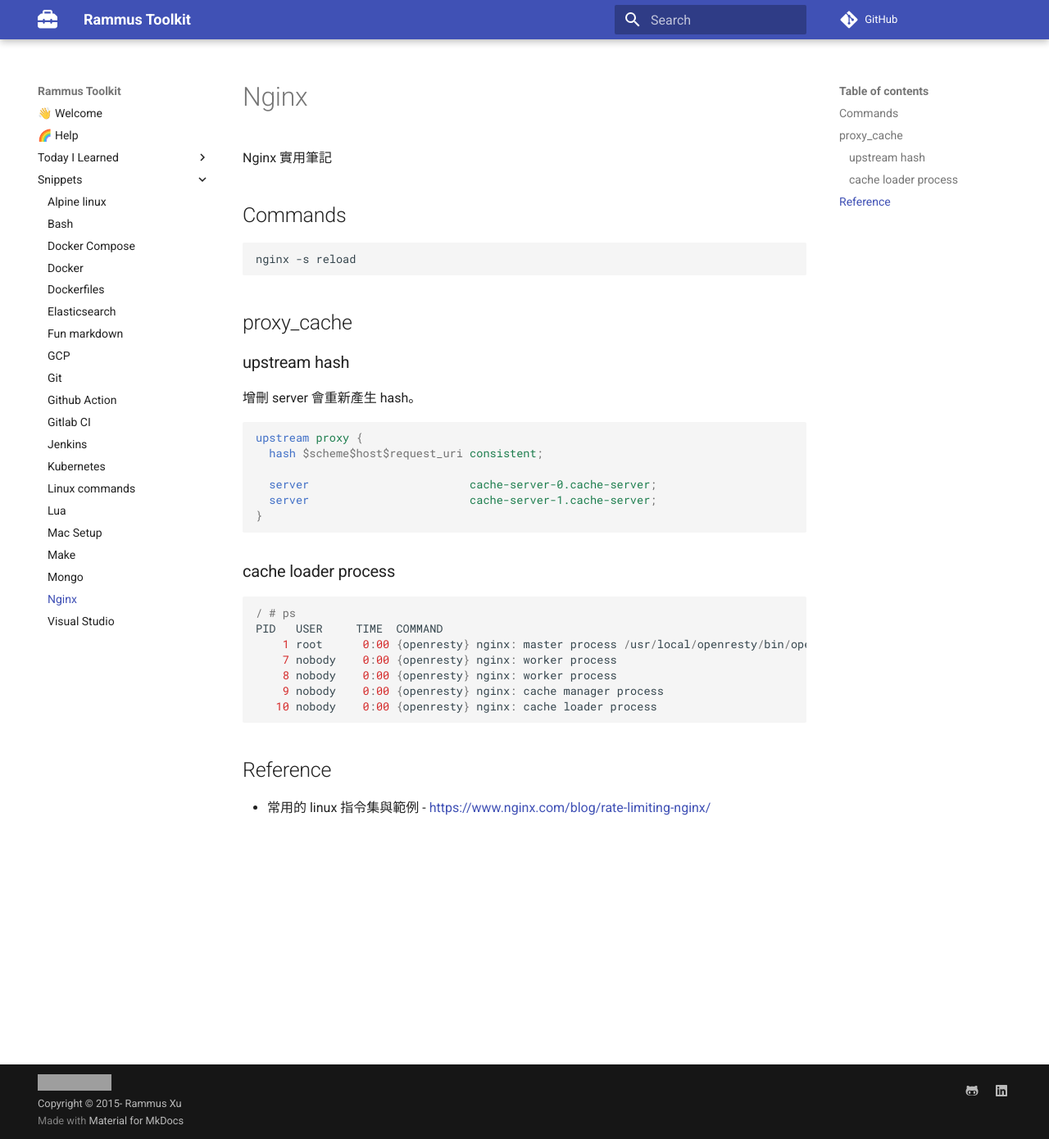
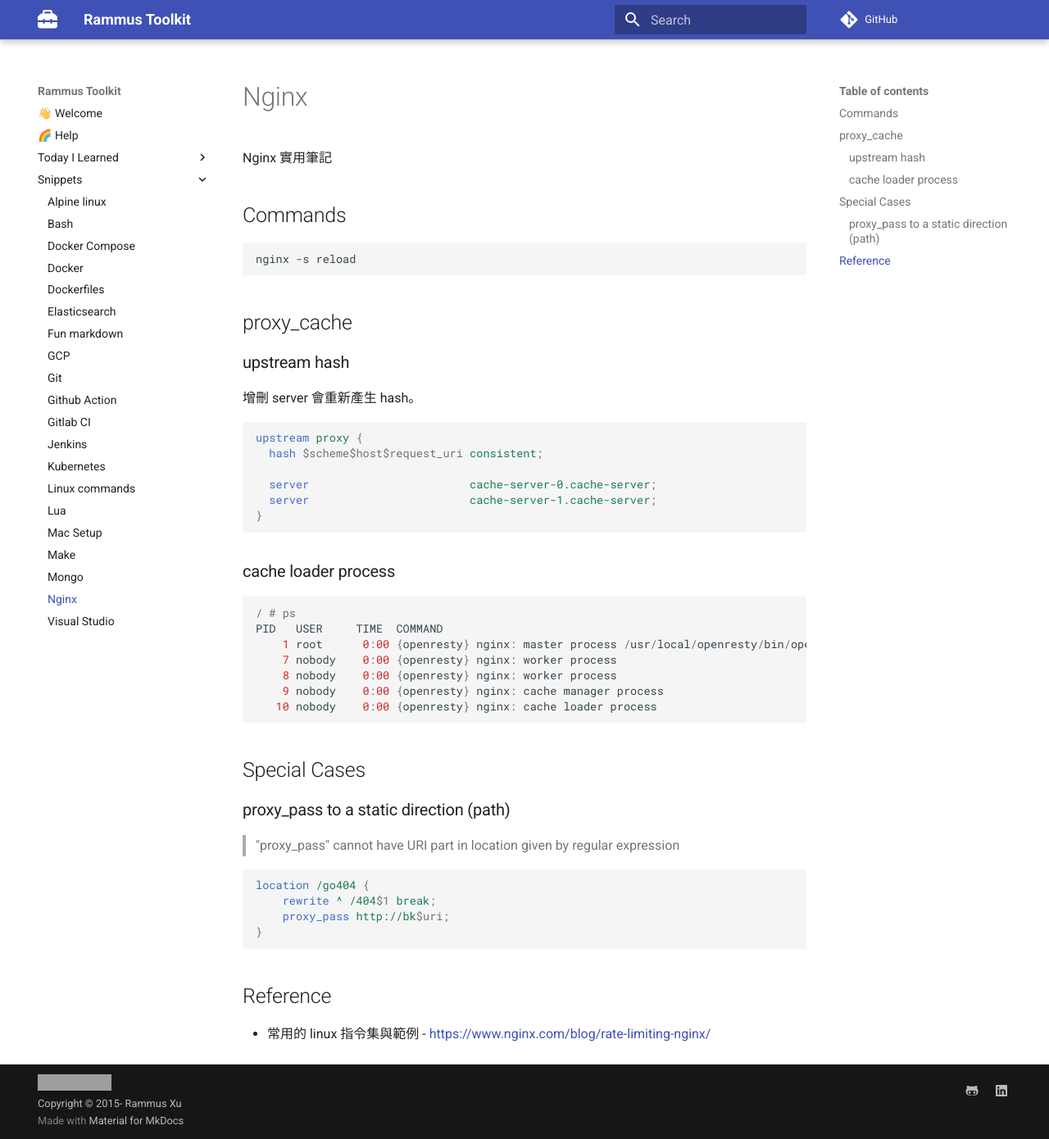
Before and after one commit to RammusXu/toolkit, an MkDocs documentation site: the page built from docs/snippets/nginx.md, in a window 1280 px wide and 1390 px high. Shown: the whole window at 82% size. Built offline with MkDocs 1.6.1 and Material for MkDocs 9.7.7, drawn with Linux system fonts in a browser that asks for light colours; comment, search, counter and statistics services are not loaded; grey boxes are pictures that could not be loaded.

Commit message:
[nginx] ### proxy_pass to a static direction (path)

````diff
--- a/docs/snippets/nginx.md
+++ b/docs/snippets/nginx.md
@@ -32,6 +32,17 @@
    10 nobody    0:00 {openresty} nginx: cache loader process
 ```
 
+## Special Cases
+
+### proxy_pass to a static direction (path)
+> "proxy_pass" cannot have URI part in location given by regular expression
+
+```nginx
+location /go404 {
+    rewrite ^ /404$1 break;
+    proxy_pass http://bk$uri;
+}
+```
 
 ## Reference
 - 常用的 linux 指令集與範例 - https://www.nginx.com/blog/rate-limiting-nginx/
````
Also changed, not shown: 2 other files.
